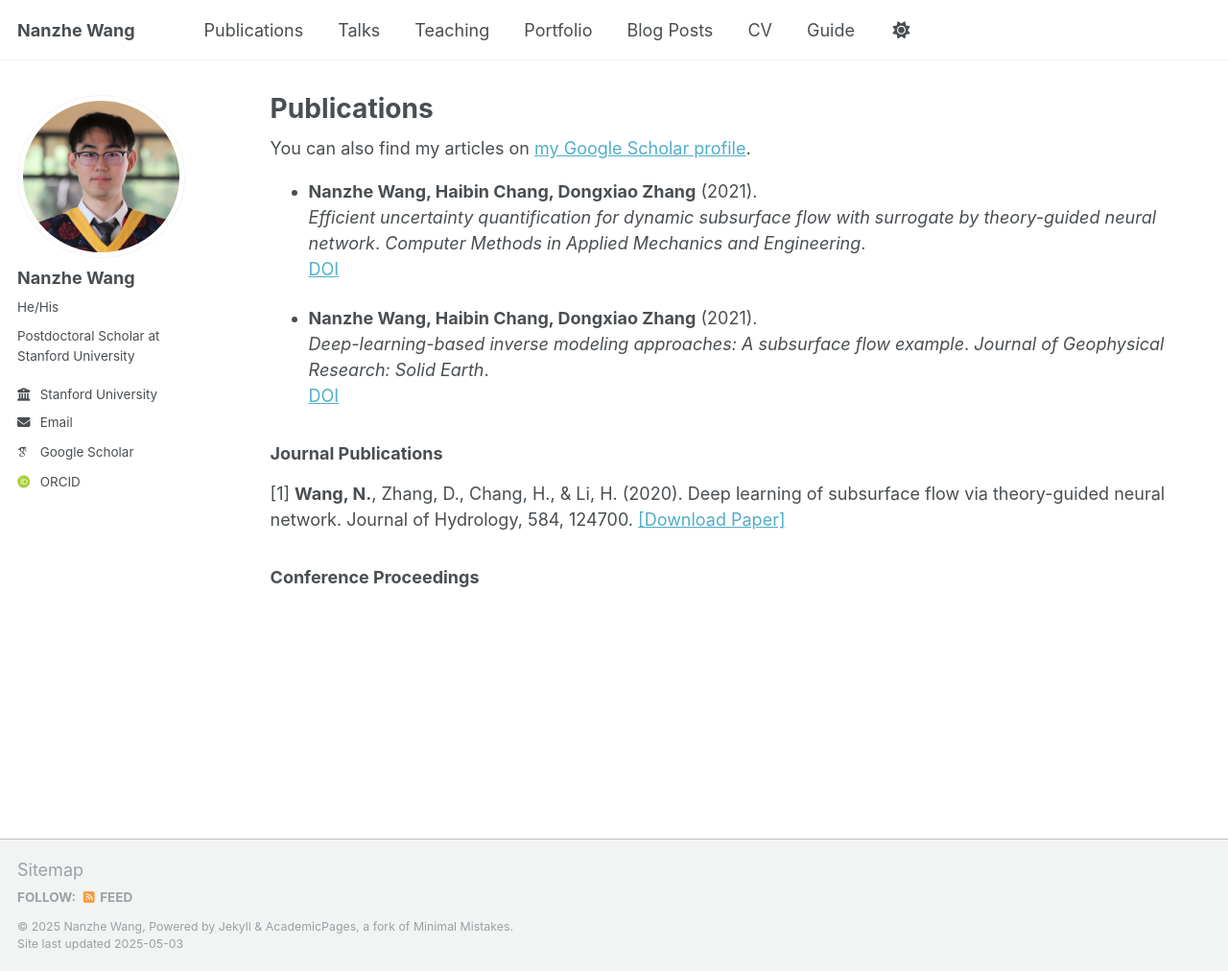
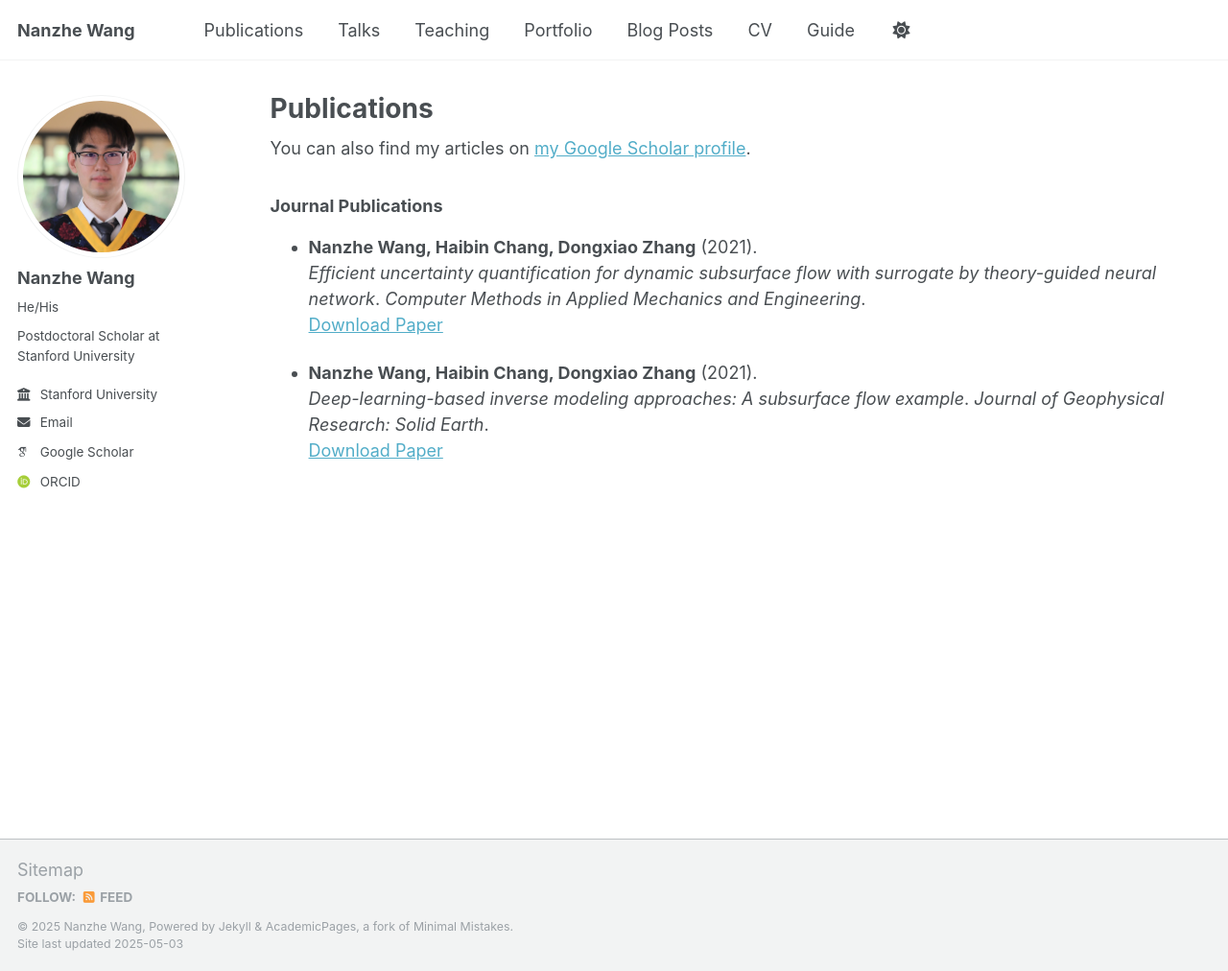
Before and after one commit to NanzheWang/nanzhewang.github.io, a Jekyll site: the page built from _pages/publications.md, in a window 1280 px wide and 1012 px high. Shown: the whole window at 96% size. Built offline with Jekyll 4.4.1, drawn with Linux system fonts in a browser that asks for light colours; some web fonts are replaced.

Commit message:
Update publications.md

```diff
--- a/_pages/publications.md
+++ b/_pages/publications.md
@@ -27,19 +27,18 @@ publications:
 ---
 
 
-
-
-
 {% if site.author.googlescholar %}
   <div class="wordwrap">You can also find my articles on <a href="{{site.author.googlescholar}}">my Google Scholar profile</a>.</div>
 {% endif %}
 
 
+### Journal Publications
+
 {% assign sorted_pubs = page.publications | sort: 'year' | reverse %}
 {% for pub in sorted_pubs %}
 - <strong>{{ pub.authors }}</strong> ({{ pub.year }}).
   <em>{{ pub.title }}</em>. *{{ pub.venue }}*.
-  {% if pub.url %}[DOI]({{ pub.url }}){% endif %}
+  {% if pub.url %}[Download Paper]({{ pub.url }}){% endif %}
   {% if pub.pdf %}| [PDF]({{ pub.pdf }}){% endif %}
 {% endfor %}
 
@@ -71,7 +70,7 @@ publications:
 {% endif %}
 
 -->
-
+<!--
 ### Journal Publications
 
 [1] **Wang, N.**, Zhang, D., Chang, H., & Li, H. (2020). Deep learning of subsurface flow via theory-guided neural network. Journal of Hydrology, 584, 124700.
@@ -80,3 +79,4 @@ publications:
 
 
 ### Conference Proceedings
+-->
```
